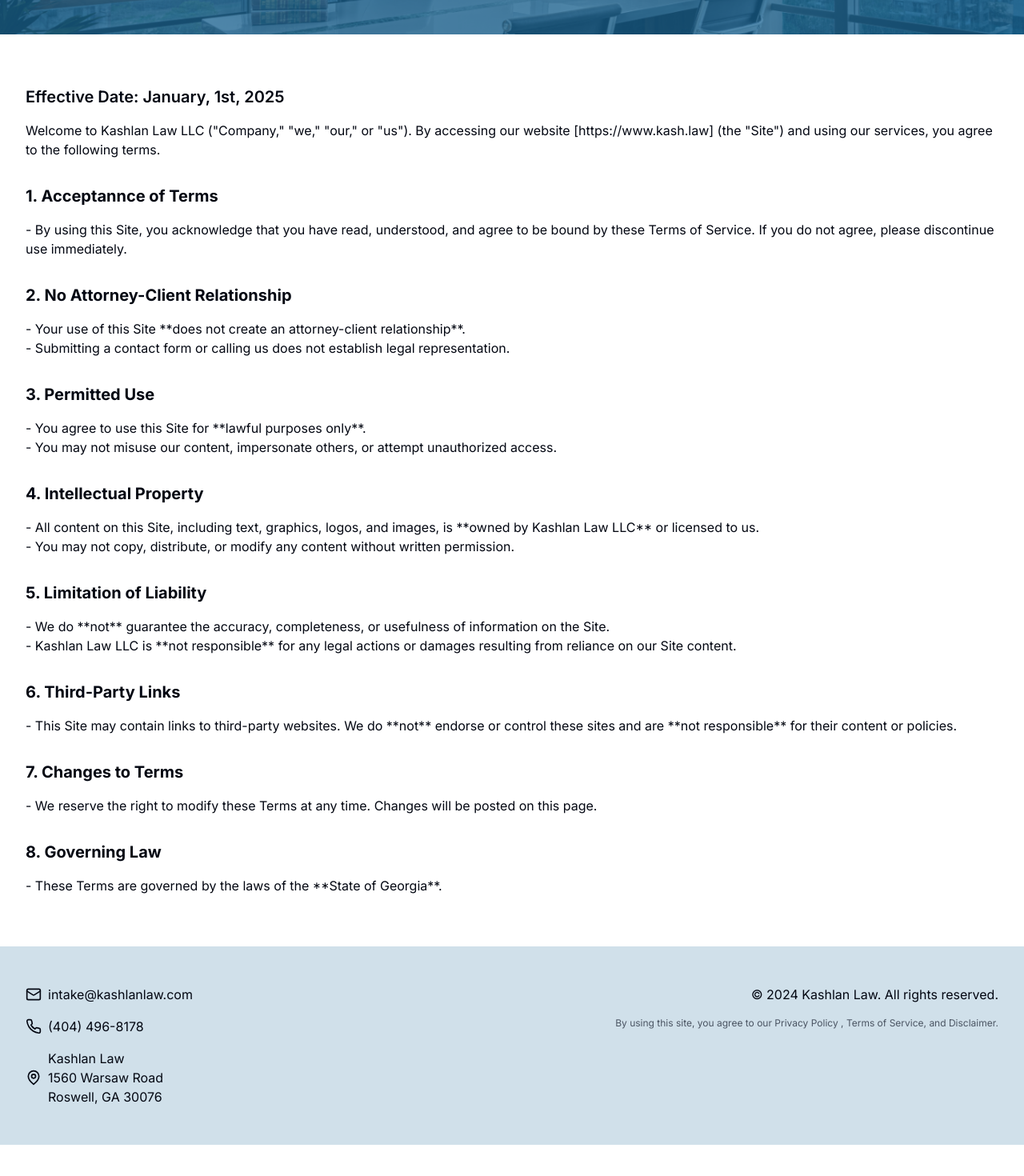
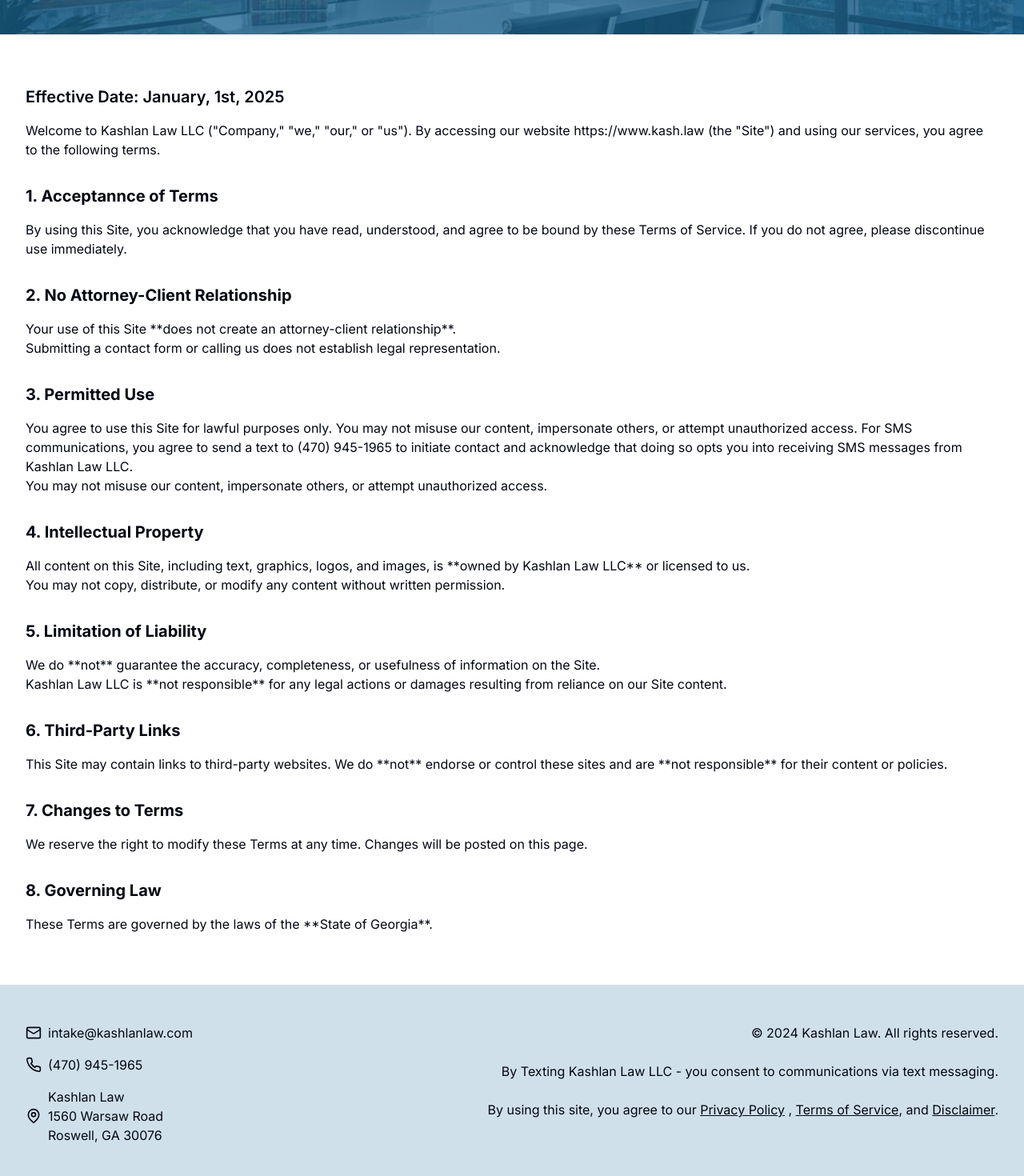
Before and after one commit to ra8200/kashlan-law, a Next.js app: page /terms-of-service in a window 1280 px wide. Shown: the part 230-1700 px from the top of the page at 80% size. Before the commit the page ends 1661 px from the top, so only its background shows below. Built offline with nearby package versions, Linux system fonts and the light colour scheme.

Commit message:
updated verbiage for sms service

```diff
--- a/app/contact/page.tsx
+++ b/app/contact/page.tsx
@@ -24,8 +24,8 @@
             </div>
             <div className="flex gap-4">
               <PhoneIcon className="h-6 w-6 text-muted-foreground" />
-              <a href="+14044968178" className="text-sm font-medium">
-                (404) 496-8179</a>
+              <a href="+14709451965" className="text-sm font-medium">
+                (470) 945-1965</a>
             </div>
             <div className="flex gap-4">
               <MapPinIcon className="h-6 w-6 text-muted-foreground" />
--- a/app/terms-of-service/page.tsx
+++ b/app/terms-of-service/page.tsx
@@ -14,47 +14,47 @@
                 <div className="">
                     <h2 className="text-xl font-semibold">Effective Date: January, 1st, 2025</h2>
                     <p className="mt-4 text-md">
-                        Welcome to Kashlan Law LLC (&quot;Company,&quot; &quot;we,&quot; &quot;our,&quot; or &quot;us&quot;). By accessing our website [https://www.kash.law] (the &quot;Site&quot;) and using our services, you agree to the following terms.
+                        Welcome to Kashlan Law LLC (&quot;Company,&quot; &quot;we,&quot; &quot;our,&quot; or &quot;us&quot;). By accessing our website https://www.kash.law (the &quot;Site&quot;) and using our services, you agree to the following terms.
                     </p>
                     <h3 className="mt-8 text-xl font-bold">1. Acceptannce of Terms</h3>
                     <p className="mt-4 text-md">
-                        - By using this Site, you acknowledge that you have read, understood, and agree to be bound by these Terms of Service. If you do not agree, please discontinue use immediately.
+                        By using this Site, you acknowledge that you have read, understood, and agree to be bound by these Terms of Service. If you do not agree, please discontinue use immediately.
                     </p>
                     <h3 className="mt-8 text-xl font-bold">2. No Attorney-Client Relationship</h3>
                     <p className="mt-4 text-md">
-                        - Your use of this Site **does not create an attorney-client relationship**.
+                        Your use of this Site **does not create an attorney-client relationship**.
                         <br />
-                        - Submitting a contact form or calling us does not establish legal representation.
+                        Submitting a contact form or calling us does not establish legal representation.
                     </p>
                     <h3 className="mt-8 text-xl font-bold">3. Permitted Use</h3>
                     <p className="mt-4 text-md">
-                        - You agree to use this Site for **lawful purposes only**.
+                        You agree to use this Site for lawful purposes only. You may not misuse our content, impersonate others, or attempt unauthorized access. For SMS communications, you agree to send a text to (470) 945-1965 to initiate contact and acknowledge that doing so opts you into receiving SMS messages from Kashlan Law LLC.
                         <br />
-                        - You may not misuse our content, impersonate others, or attempt unauthorized access.
+                        You may not misuse our content, impersonate others, or attempt unauthorized access.
                     </p>
                     <h3 className="mt-8 text-xl font-bold">4. Intellectual Property</h3>
                     <p className="mt-4 text-md">
-                        - All content on this Site, including text, graphics, logos, and images, is **owned by Kashlan Law LLC** or licensed to us.
+                        All content on this Site, including text, graphics, logos, and images, is **owned by Kashlan Law LLC** or licensed to us.
                         <br />
-                        - You may not copy, distribute, or modify any content without written permission.
+                        You may not copy, distribute, or modify any content without written permission.
                     </p>
                     <h3 className="mt-8 text-xl font-bold">5. Limitation of Liability</h3>
                     <p className="mt-4 text-md">
-                        - We do **not** guarantee the accuracy, completeness, or usefulness of information on the Site.
+                        We do **not** guarantee the accuracy, completeness, or usefulness of information on the Site.
                         <br />
-                        - Kashlan Law LLC is **not responsible** for any legal actions or damages resulting from reliance on our Site content.
+                        Kashlan Law LLC is **not responsible** for any legal actions or damages resulting from reliance on our Site content.
                     </p>
                     <h3 className="mt-8 text-xl font-bold">6. Third-Party Links</h3>
                     <p className="mt-4 text-md">
-                        - This Site may contain links to third-party websites. We do **not** endorse or control these sites and are **not responsible** for their content or policies.
+                        This Site may contain links to third-party websites. We do **not** endorse or control these sites and are **not responsible** for their content or policies.
                     </p>
                     <h3 className="mt-8 text-xl font-bold">7. Changes to Terms</h3>
                     <p className="mt-4 text-md">
-                        - We reserve the right to modify these Terms at any time. Changes will be posted on this page.
+                        We reserve the right to modify these Terms at any time. Changes will be posted on this page.
                     </p>
                     <h3 className="mt-8 text-xl font-bold">8. Governing Law</h3>
                     <p className="mt-4 text-md">
-                        - These Terms are governed by the laws of the **State of Georgia**.
+                        These Terms are governed by the laws of the **State of Georgia**.
                     </p>
                 </div>
             </div>
--- a/components/ContactForm.tsx
+++ b/components/ContactForm.tsx
@@ -91,7 +91,7 @@
             <Textarea id="description" value={description} onChange={(e) => setDescription(e.target.value)} placeholder="Describe your legal matter" className="min-h-[100px]" />
           </div>
           <div className="mt-2 justify justify-center">
-          <p className="text-xs text-gray-600">By providing your phone number, you consent to receive SMS messages from Kashlan Law LLC. Message and data rates may apply. Message frequency varies. Reply STOP to opt-out.</p>
+          <p className="text-xs text-gray-600">By providing your phone number or texting us first, you consent to receive SMS messages from Kashlan Law LLC. To initiate contact, text (470) 945-1965. Message & data rates may apply. Reply STOP to opt-out. HELP for help.</p>
         </div>
           <Button type="submit" className="bg-secondary">Submit</Button>
         </form>
--- a/components/Footer.tsx
+++ b/components/Footer.tsx
@@ -20,10 +20,10 @@
           <div className="flex items-center gap-2">
             <PhoneIcon className="h-5 w-5" />
             <a
-              onClick={() => window.location.href = 'tel:+14044968178'}
+              onClick={() => window.location.href = 'tel:+14709451965'}
               className="hover:underline"
             >
-            (404) 496-8178
+              (470) 945-1965
             </a>
           </div>
           <div className="flex items-center gap-2">
@@ -39,8 +39,11 @@
         </div>
         <div className="flex flex-col items-end gap-4">
           <p className="text-base">&copy; 2024 Kashlan Law. All rights reserved.</p>
-          <p className="text-xs text-gray-600">
-            By using this site, you agree to our <a href="/privacy-policy" className="hover:underline">Privacy Policy</a> , <a href="/terms-of-service" className="hover:underline">Terms of Service</a>, and <a href="/disclaimer" className="hover:underline">Disclaimer</a>.
+          <p className="text-base justify justify-centergap-2 top-2 mt-2">
+             By Texting Kashlan Law LLC - you consent to communications via text messaging.
+          </p>
+          <p className="text-base justify justify-centergap-2 top-2 mt-2">
+            By using this site, you agree to our <a href="/privacy-policy" className="underline">Privacy Policy</a> , <a href="/terms-of-service" className="text-bold underline">Terms of Service</a>, and <a href="/disclaimer" className="underline">Disclaimer</a>.
           </p>
         </div>
       </div>
--- a/components/NavBar.tsx
+++ b/components/NavBar.tsx
@@ -67,11 +67,11 @@
             Contact
           </Link>
           <Button
-            onClick={() => window.location.href = 'tel:+14044968178'}
+            onClick={() => window.location.href = 'tel:+14709451965'}
             className="inline-flex items-center gap-2 h-9 rounded-md bg-secondary px-4 py-2 text-sm font-medium text-white shadow transition-colors hover:bg-secondary/90 focus-visible:outline-none focus-visible:ring-1 focus-visible:ring-ring disabled:pointer-events-none disabled:opacity-50"
           >
             <PhoneIcon className="w-4 h-4" />
-            +1 (404) 496-8178
+            +1 (470) 945-1965
           </Button>
         </nav>
         <Sheet open={isSheetOpen} onOpenChange={setIsSheetOpen}>
@@ -112,12 +112,12 @@
             </div>
             <div className="mt-auto">
               <Link
-                href="tel:+14044968178"
+                href="tel:+14709451965"
                 className="inline-flex w-full items-center gap-2 h-9 rounded-md bg-secondary px-4 py-2 text-sm font-medium text-white shadow transition-colors hover:bg-secondary/90 focus-visible:outline-none focus-visible:ring-1 focus-visible:ring-ring disabled:pointer-events-none disabled:opacity-50"
                 prefetch={false}
               >
                 <PhoneIcon className="w-4 h-4" />
-                (404)496-8179
+                (470)945-1965
               </Link>
             </div>
           </SheetContent>
```
Also changed, not shown: app/disclaimer/page.tsx (+14 -10 lines), app/privacy-policy/page.tsx (+6 -6 lines).
